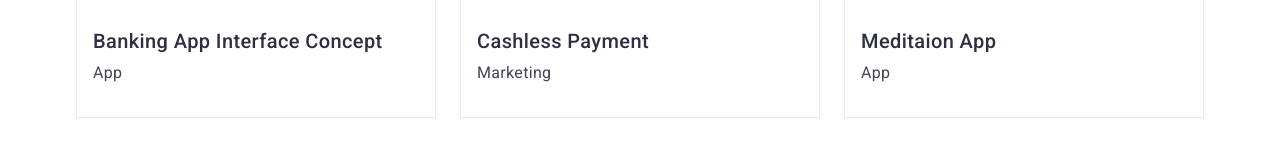
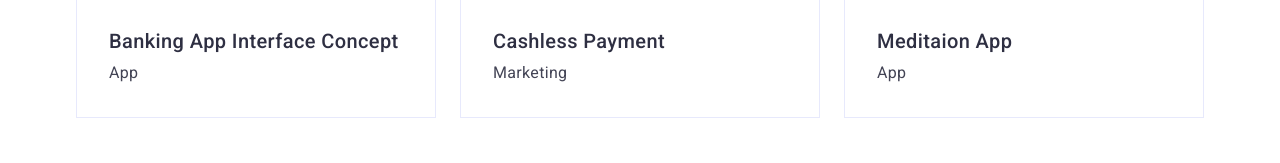
Before and after one commit to happyuser1234/goit-markup-hw-04, a plain HTML site: page portfolio.html in a window 1280 px wide. Shown: the part 592-755 px from the top of the page. Drawn offline with nearby package versions, Linux system fonts and the light colour scheme.

Commit message:
add padding

```diff
--- a/css/styles.css
+++ b/css/styles.css
@@ -557,7 +557,7 @@ body {
   display: flex;
   column-gap: 24px;
   justify-content: center;
-  padding-bottom: 72px;
+  margin-bottom: 72px;
 }
 
 .menu-btn {
@@ -608,7 +608,9 @@ body {
   border-bottom: 1px solid var(--sixth-color);
   border-left: 1px solid var(--sixth-color);
   border-right: 1px solid var(--sixth-color);
-  padding: 32px 0;
+  padding-top: 32px;
+  padding-left: 16px;
+  padding-bottom: 32px;
 }
 /*h2*/
 .sec-subtitle {
```
